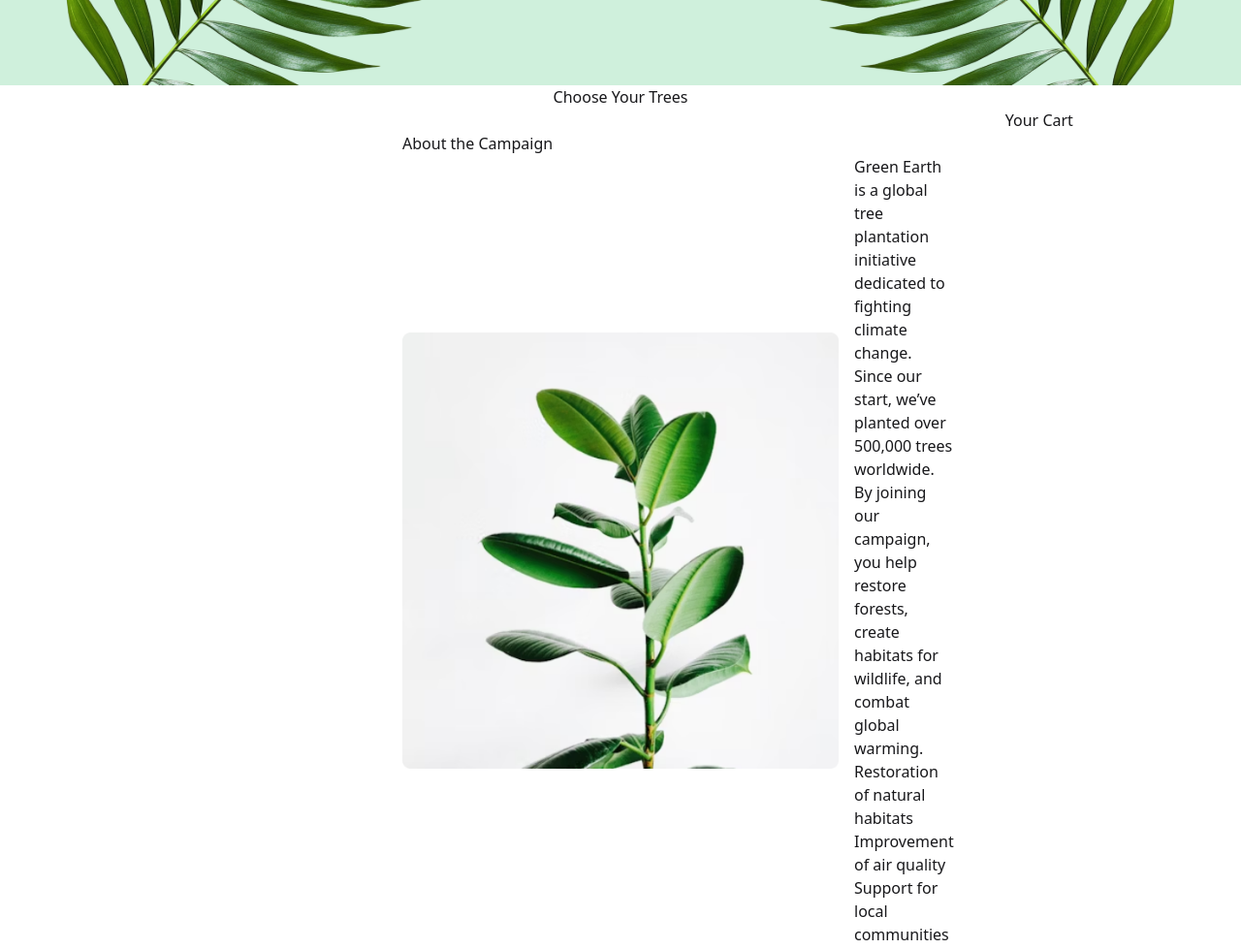
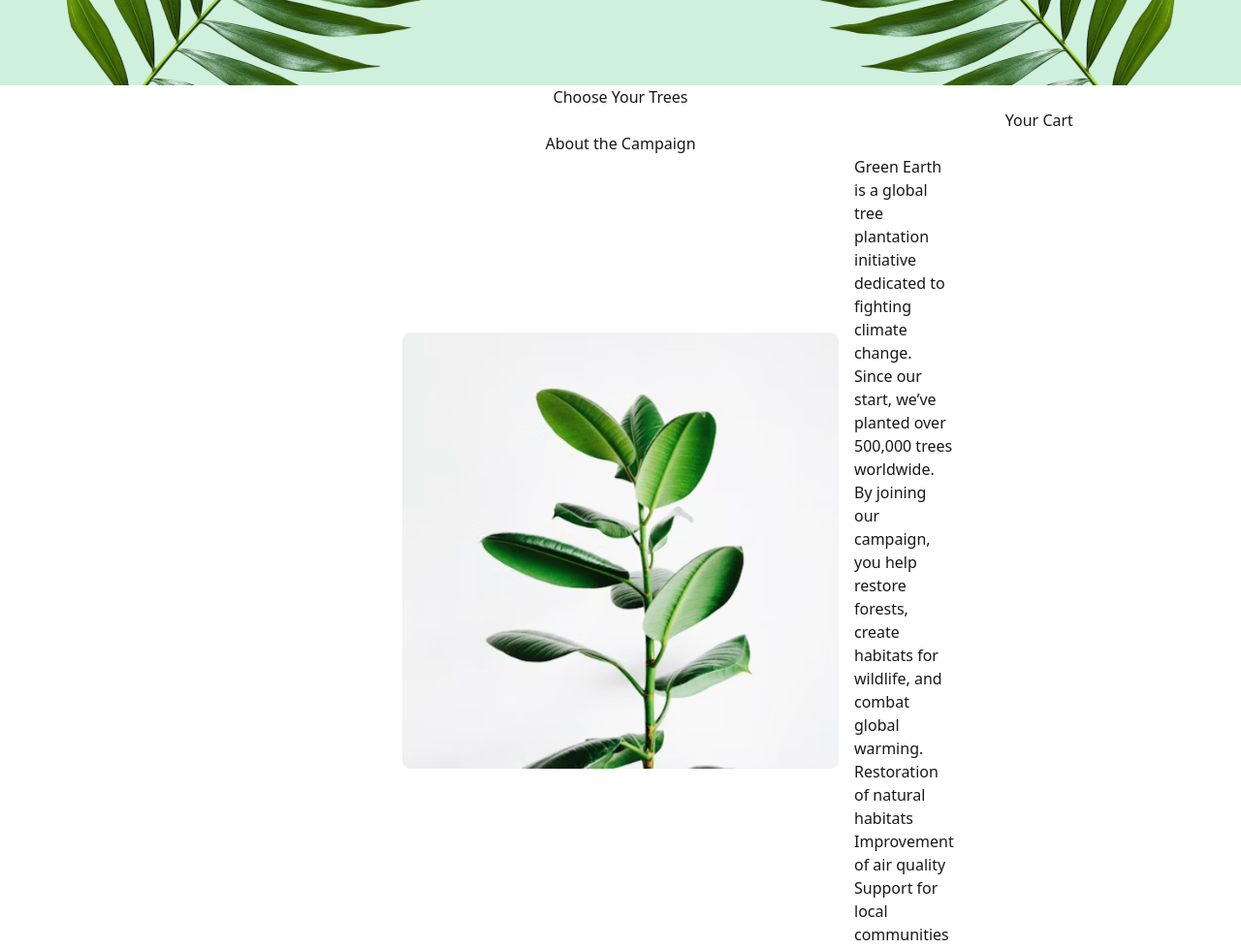
Before and after one commit to uhanicodes/B12A06-Green-Earth, a plain HTML site: page index.html in a window 1280 px wide. Shown: the part 360-1339 px from the top of the page at 97% size. Drawn offline with nearby package versions, Linux system fonts and the light colour scheme; no server answers.

Commit message:
correct campaign heading alignment.

```diff
--- a/index.html
+++ b/index.html
@@ -76,7 +76,7 @@
 
     </section>
 
-    <div class="campaign mx-[415px]">
+    <div class="campaign flex flex-col items-center mx-[415px]">
         <h1>About the Campaign</h1>
         <div class="flex gap-4 items-center">
             <img src="./assets/about.png" alt="">
```
